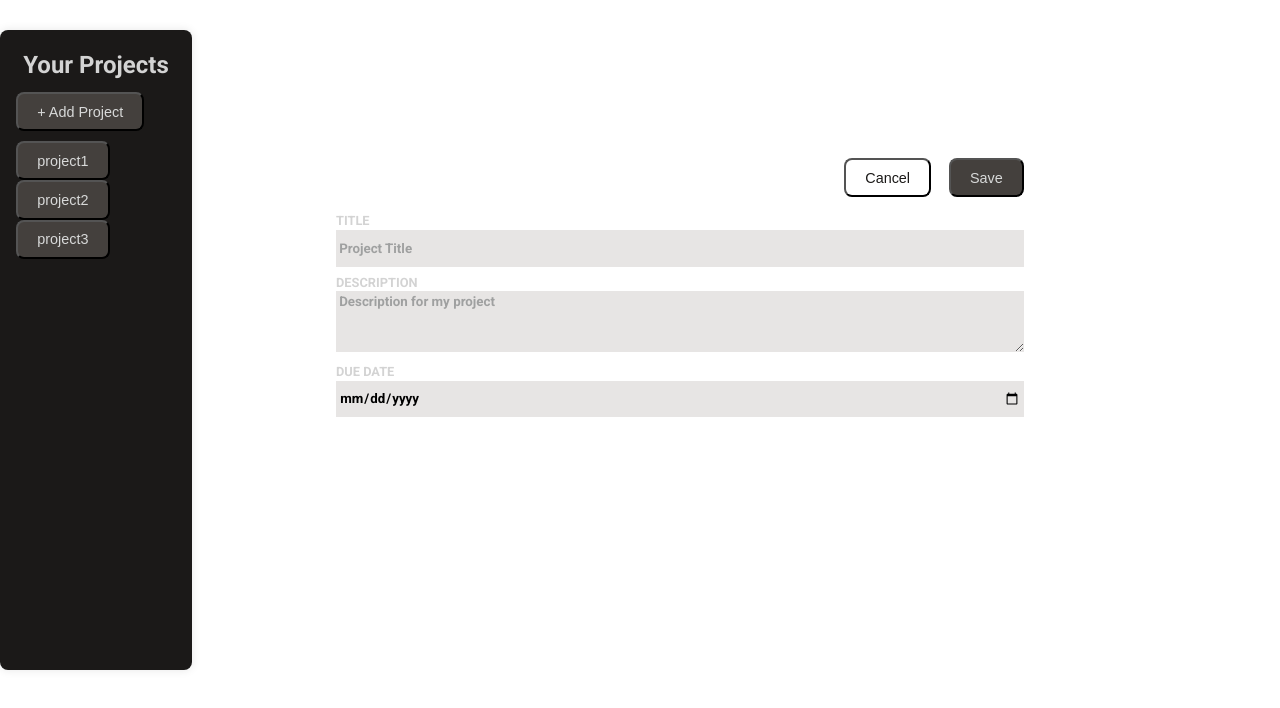
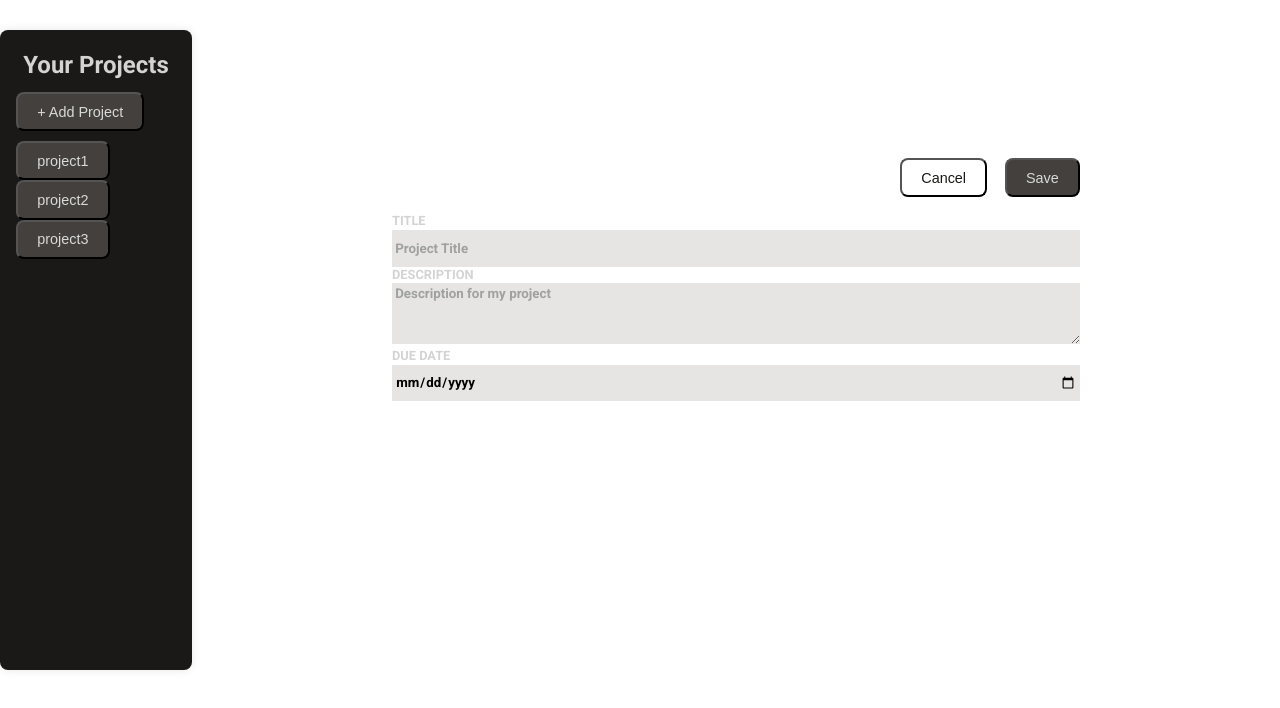
Before and after one commit to elperez365/TaskManagerReactCourse, a React (Vite) app: page / in a window 1280 px wide. Both pictures are taken after a click on the button "+ Add Project". Shown: the top 708 px of the page. Built offline with nearby package versions, Linux system fonts and the light colour scheme.

Commit message:
Start refactoring Outlet css + Refactoring Outlet\NoProject component

```diff
--- a/src/components/Layouts/Outlet/Outlet.jsx
+++ b/src/components/Layouts/Outlet/Outlet.jsx
@@ -1,7 +1,7 @@
 import FormProject from "../../Pages/FormProject/FormProject";
 import classes from "./Outlet.module.css";
-import logo from "../../../assets/logo/no-projects.webp";
 import ShowProject from "../../Pages/ShowProject/ShowProject";
+import NoProject from "../../Pages/NoProject/NoProject";
 import { useRef } from "react";
 import Button from "../../Reusable/Button/Button";
 
@@ -42,16 +42,8 @@ export default function Outlet(props) {
     case "started":
       return (
         <div className={classes.container}>
-          <div>
-            <img
-              src={logo}
-              alt="tast manager logo"
-              className={classes.img_responsive + " " + classes.img}
-            />
-            <h2 className={classes.title}>No Project Selected</h2>
-            <p className={classes.paragraph}>
-              Select a project or get started with a new one
-            </p>
+          <div className={classes.noProjectContainer}>
+            <NoProject/>
             <Button
               type="button"
               action="create"
@@ -71,7 +63,11 @@ export default function Outlet(props) {
       return (
         <>
           <Modal ref={modalRef} />
-          <div className={classes.container_form}>
+
+          <div className={classes.form_container}>
+
+            <div className={classes.form_sub_container}>
+
               <div className={classes.button_container}>
                 <Button
                   action={"erase"}
@@ -88,11 +84,14 @@ export default function Outlet(props) {
                   Save
                 </Button>
               </div>
+
               <FormProject
                 title={title}
                 description={description}
                 dueDate={dueDate}
               />
+
+            </div>
           </div>
         </>
       );
--- a/src/components/Layouts/Outlet/Outlet.module.css
+++ b/src/components/Layouts/Outlet/Outlet.module.css
@@ -1,34 +1,45 @@
+/* NO PROJECT CASE */
+
 .container {
+  width: calc(100vw - var(--sidebar-width));
   margin-top: 10%;
-  margin-right: 35%;
+  /* margin-right: 35%;
   display: flex;
   align-items: end;
   flex-direction: column;
-  text-align: center;
-}
-.img_responsive {
-  width: 60px;
-  max-width: 100%;
-}
-.img {
-  margin-bottom: 1rem;
+  text-align: center; */
 }
 
-.title,
-.paragraph {
-  margin-bottom: 2rem;
+.noProjectContainer {
+  display: flex;
+  flex-direction: column;
+  margin: 0 auto;
+  text-align: center;
+  width: max-content;
 }
-.paragraph {
-  font-size: 0.9rem;
+
+/* FORM PROJECT CASE */
+
+.form_container {
+  width: calc(100vw - var(--sidebar-width));
+  margin-top: 10%;
+  display: flex;
+  flex-direction: column;
+  align-items: center;
+
+  /* justify-content: center;
+  margin-right: 20%;
+  align-items: end;
+  gap: 1rem */
+
 }
-.container_form {
-  margin-top: 10%;
-  margin-right: 20%;
-  gap: 1rem;
+
+.button_container {
+  width: 100%;
   display: flex;
-  align-items: end;
-  flex-direction: column;
+  justify-content: end;
 }
+
 .button_container button:first-child {
   margin-right: 1.1rem;
 }
--- a/src/components/Pages/FormProject/FormProject.module.css
+++ b/src/components/Pages/FormProject/FormProject.module.css
@@ -1,6 +1,9 @@
 .form {
-  display: flex;
-  align-items: end;
-  flex-direction: column;
-  gap: 0.5rem;
+  margin-top: 1rem;
+  /*
+    display: flex;
+    align-items: end;
+    flex-direction: column;
+    gap: 0.5rem;
+  */
 }
--- a/src/components/Pages/NoProject/NoProject.jsx
+++ b/src/components/Pages/NoProject/NoProject.jsx
@@ -0,0 +1,20 @@
+import classes from "./NoProject.module.css";
+import logo from "../../../assets/logo/no-projects.webp";
+
+function NoProject() {
+  return (
+    <div>
+      <img
+        src={logo}
+        alt="tast manager logo"
+        className={classes.img_responsive + " " + classes.img}
+      />
+      <h2 className={classes.title}>No Project Selected</h2>
+      <p className={classes.paragraph}>
+          Select a project or get started with a new one
+      </p>
+    </div>
+  )
+}
+
+export default NoProject
--- /dev/null
+++ b/src/components/Pages/NoProject/NoProject.module.css
@@ -0,0 +1,25 @@
+.img_responsive {
+  width: 60px;
+  max-width: 100%;
+}
+
+.img {
+  margin-bottom: 1rem;
+}
+
+.title,
+.paragraph {
+  margin-bottom: 2rem;
+}
+
+.paragraph {
+  font-size: 0.9rem;
+}
+
+
+/* display: flex;
+  align-items: center;
+  flex-direction: column;
+  text-align: center;
+  height: 100vh;
+  justify-self: center; */
--- a/src/components/Pages/ShowProject/ShowProject.jsx
+++ b/src/components/Pages/ShowProject/ShowProject.jsx
@@ -63,7 +63,9 @@ export default function ShowProject({
 
   return (
     <div className={classes.show_container}>
+
       <div className={classes.show_header}>
+
         <h2>{title}</h2>
         <Button
           onClick={() => handleDeleteProject()}
@@ -72,6 +74,7 @@ export default function ShowProject({
         >
           Delete
         </Button>
+
       </div>
 
       <div className={classes.show_body}>
--- a/src/components/Pages/ShowProject/ShowProject.module.css
+++ b/src/components/Pages/ShowProject/ShowProject.module.css
@@ -1,8 +1,11 @@
 .show_container {
-  margin-top: -5%;
-  margin-right: -15%;
   width: 70%;
+  margin: 0 auto;
+
+  /* margin-top: -5%;
+  margin-right: -15%; */
 }
+
 .show_header {
   display: flex;
   justify-content: space-between;
--- a/src/index.css
+++ b/src/index.css
@@ -6,6 +6,8 @@
   --secondary-color: rgb(68, 64, 61);
   --title-color: rgb(117, 114, 113);
   --text-color: rgb(216, 217, 217);
+
+  --sidebar-width: 15vw;
 }
 
 * {
@@ -22,8 +24,8 @@
   margin-top: 30px;
   display: flex;
   flex-direction: row;
-  align-items: space-between;
-  justify-content: space-between;
+  /* align-items: space-between;
+  justify-content: space-between; */
   color: lightgray;
 }
 
```
Lines whose indentation alone changed are shown as unchanged.
